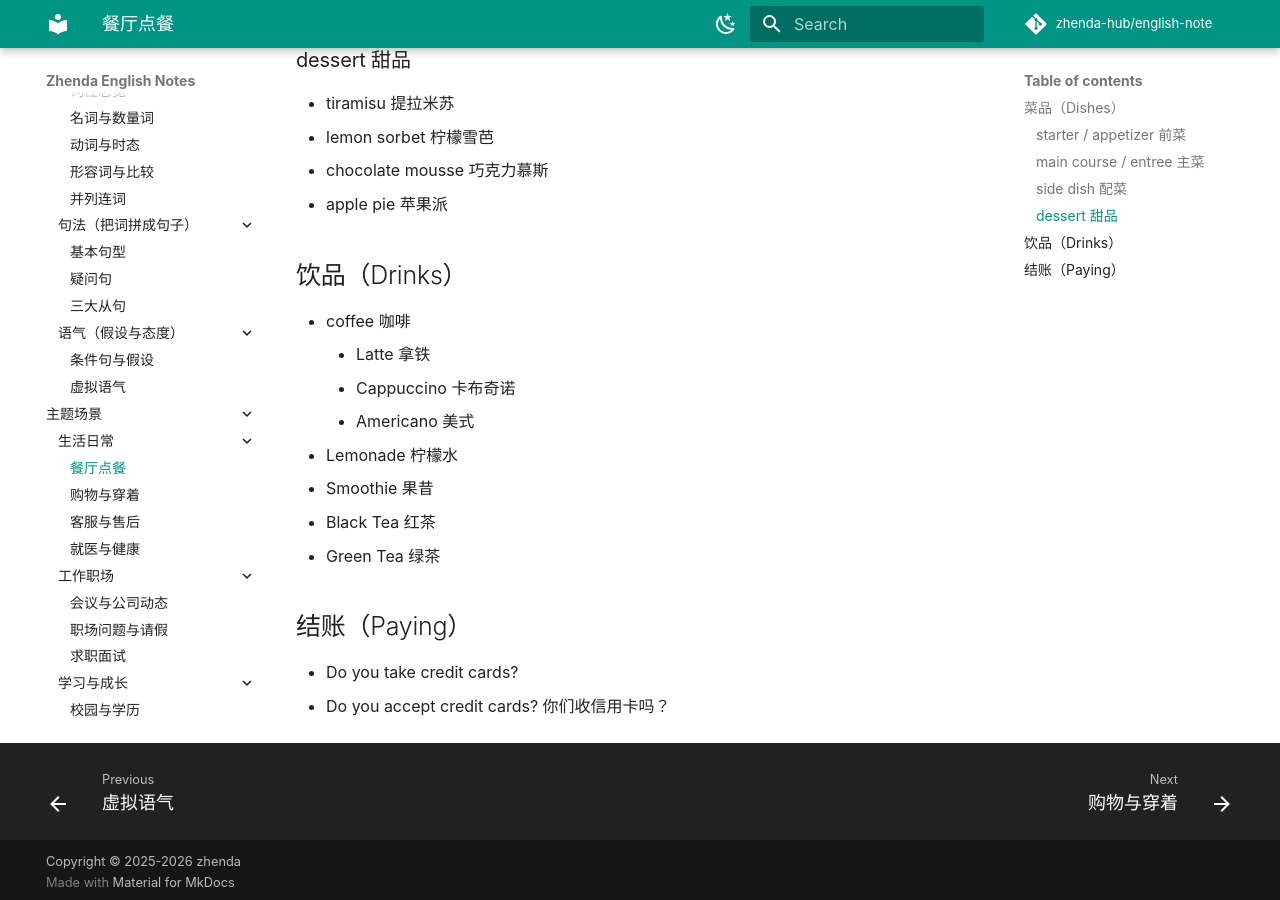
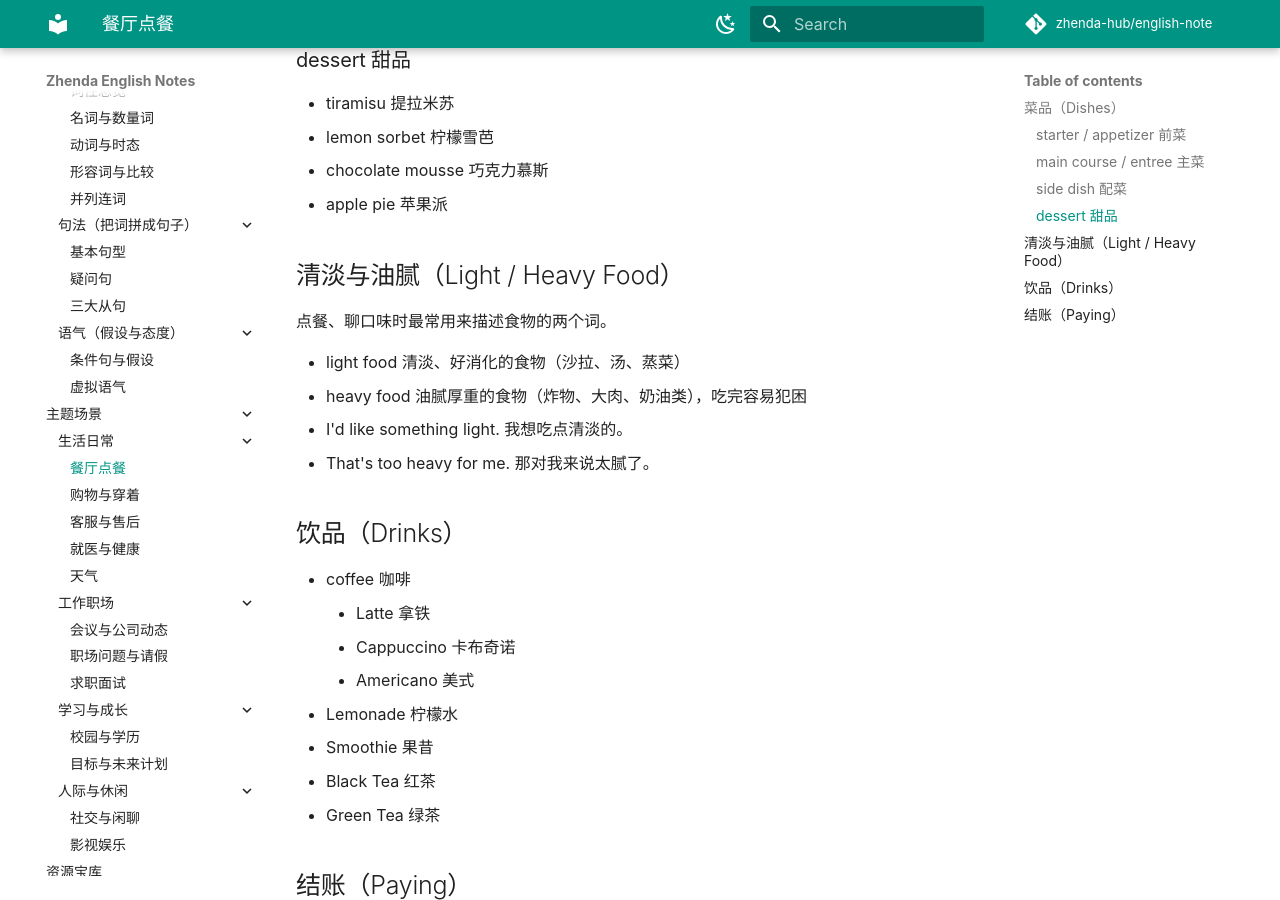
Before and after one commit to zhenda-hub/english-note, an MkDocs documentation site: the page built from docs/topics/01-daily/restaurant.md, in a window 1280 px wide and 900 px high, scrolled down 809 px. Built offline with MkDocs 1.6.1 and Material for MkDocs 9.7.7, drawn with Linux system fonts in a browser that asks for light colours; plug-ins that fetch from the network failed and are left out; comment, search, counter and statistics services are not loaded.

Commit message:
content: archive inbox batch — work/meeting, numbers, dining, crime-drama + new weather page

```diff
--- a/docs/topics/01-daily/restaurant.md
+++ b/docs/topics/01-daily/restaurant.md
@@ -29,6 +29,15 @@
 - chocolate mousse 巧克力慕斯
 - apple pie 苹果派
 
+## 清淡与油腻（Light / Heavy Food）
+
+点餐、聊口味时最常用来描述食物的两个词。
+
+- light food 清淡、好消化的食物（沙拉、汤、蒸菜）
+- heavy food 油腻厚重的食物（炸物、大肉、奶油类），吃完容易犯困
+- I'd like something light. 我想吃点清淡的。
+- That's too heavy for me. 那对我来说太腻了。
+
 ## 饮品（Drinks）
 
 - coffee 咖啡
--- a/mkdocs.yml
+++ b/mkdocs.yml
@@ -44,6 +44,7 @@ nav:
                 - 购物与穿着: topics/01-daily/clothes.md
                 - 客服与售后: topics/01-daily/customer-service.md
                 - 就医与健康: topics/01-daily/health.md
+                - 天气: topics/01-daily/weather.md
           - 工作职场:
                 - 会议与公司动态: topics/02-work/meeting.md
                 - 职场问题与请假: topics/02-work/work-issues.md
```
Also changed, not shown: docs/todo.md (+9 -0 lines), docs/topics/01-daily/weather.md (added, +23 -0 lines), docs/topics/02-work/meeting.md (+5 -0 lines), docs/topics/04-leisure/entertainment.md (+6 -0 lines), docs/words/vocab/numbers-time.md (+2 -0 lines).
